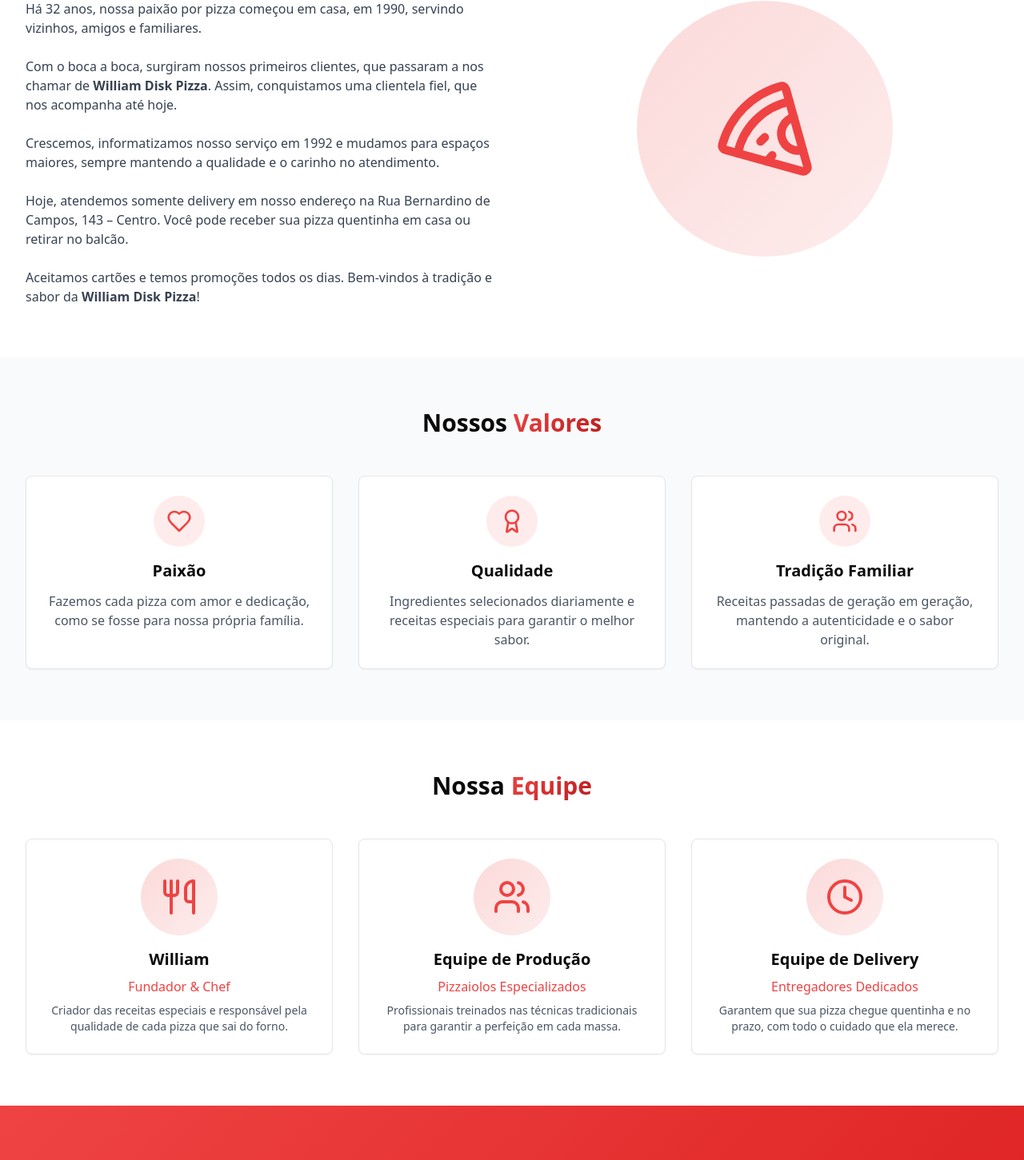
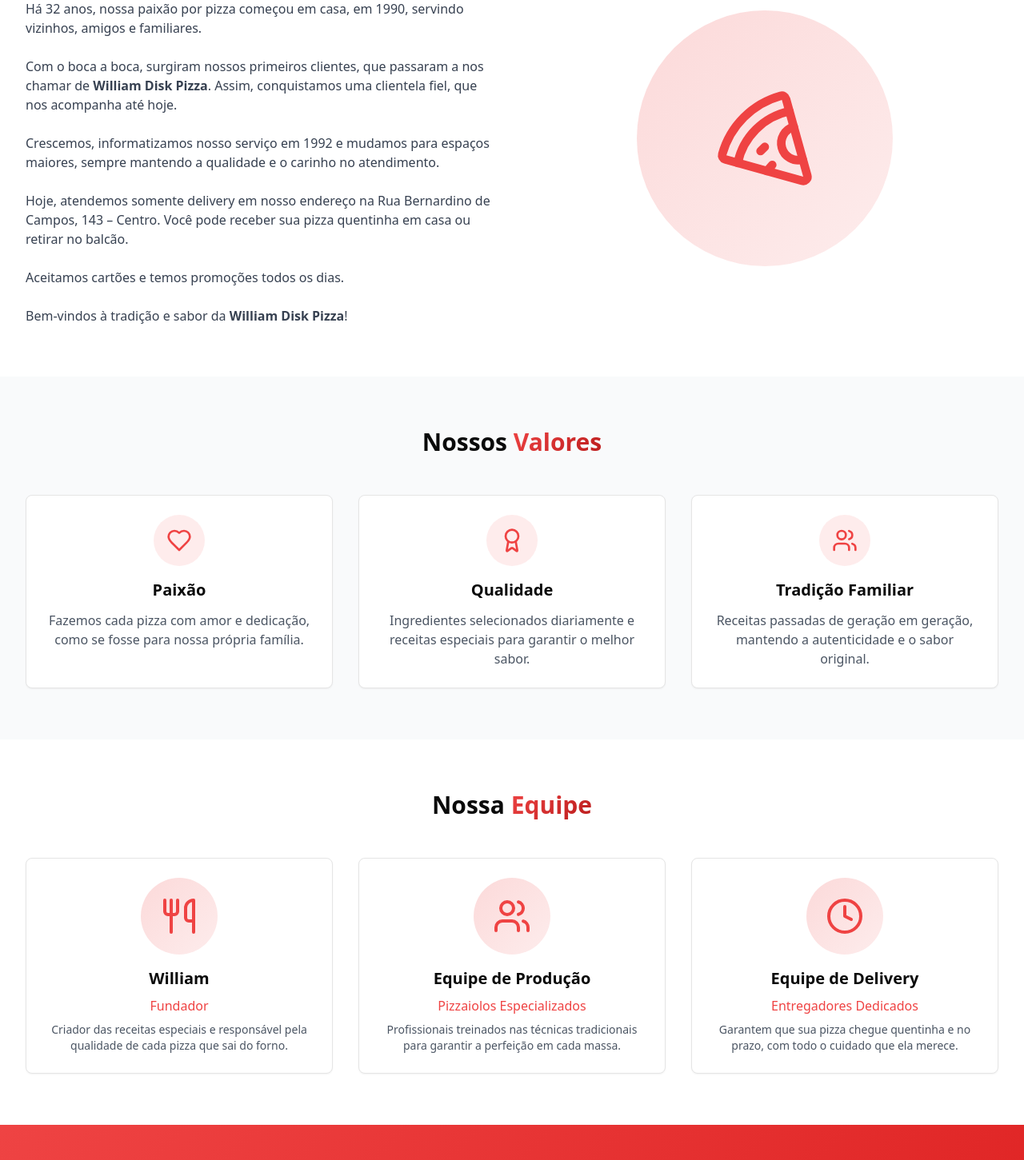
Before and after one commit to ettoiadev/williamdiskpizza, a React (Vite) app: page /sobre in a window 1280 px wide. Shown: the part 505-1956 px from the top of the page at 80% size. Built offline with nearby package versions, Linux system fonts and the light colour scheme.

Commit message:
ajustes texto sobre nós

```diff
--- a/src/pages/About.tsx
+++ b/src/pages/About.tsx
@@ -47,7 +47,10 @@ const About = () => {
                 </p>
 
                 <p>
-                  Aceitamos cartões e temos promoções todos os dias. Bem-vindos à tradição e sabor da <strong>William Disk Pizza</strong>!
+                  Aceitamos cartões e temos promoções todos os dias.
+                </p>
+                <p>
+                  Bem-vindos à tradição e sabor da <strong>William Disk Pizza</strong>!
                 </p>
               </div>
             </div>
@@ -122,7 +125,7 @@ const About = () => {
                   <Utensils className="h-12 w-12 text-primary" />
                 </div>
                 <h3 className="text-xl font-semibold mb-2">William</h3>
-                <p className="text-primary font-medium mb-2">Fundador & Chef</p>
+                <p className="text-primary font-medium mb-2">Fundador</p>
                 <p className="text-gray-600 text-sm">
                   Criador das receitas especiais e responsável pela qualidade
                   de cada pizza que sai do forno.
```
